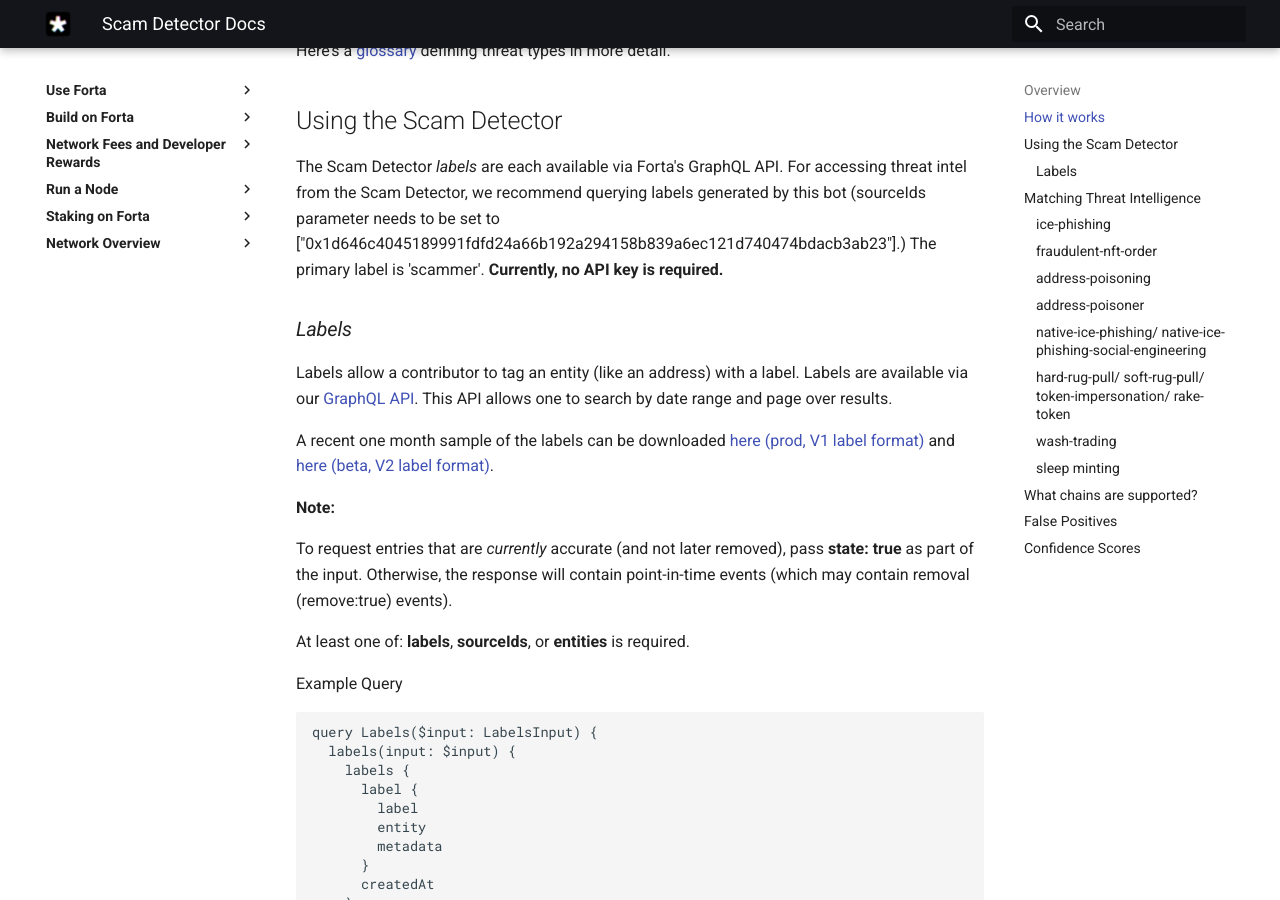
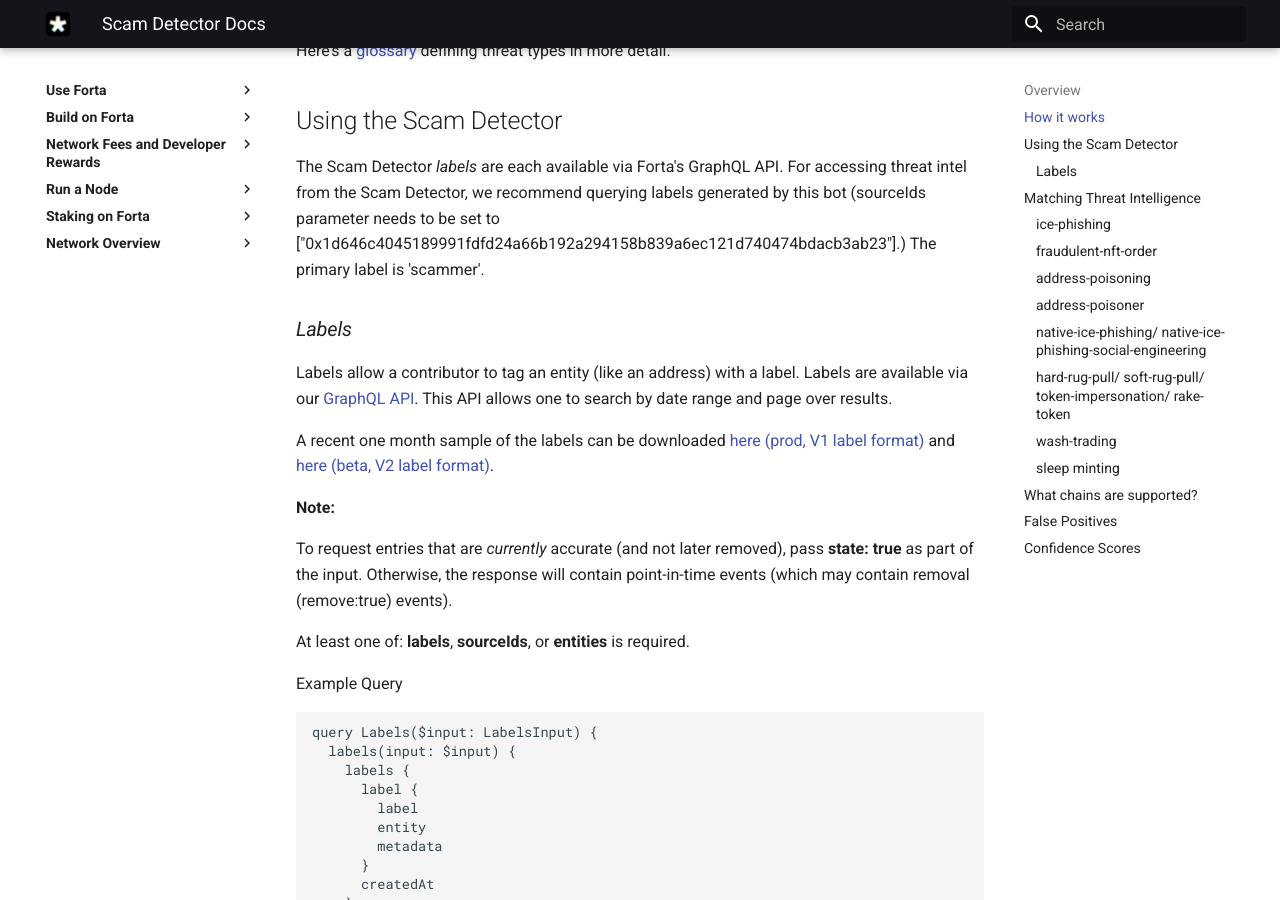
Before and after one commit to forta-network/docs, an MkDocs documentation site: the page built from docs/scam-detector-bot.md, in a window 1280 px wide and 900 px high, scrolled down 2165 px. Built offline with MkDocs 1.6.1 and Material for MkDocs 9.7.7, drawn with Linux system fonts in a browser that asks for light colours.

Commit message:
Address review comments

```diff
--- a/docs/scam-detector-bot.md
+++ b/docs/scam-detector-bot.md
@@ -49,7 +49,7 @@
 Here’s a [glossary](https://forta.org/attacks/) defining threat types in more detail.
 
 ## Using the Scam Detector
-The Scam Detector *labels* are each available via Forta's GraphQL API. For accessing threat intel from the Scam Detector, we recommend querying labels generated by this bot (sourceIds parameter needs to be set to ["0x1d646c4045189991fdfd24a66b192a294158b839a6ec121d740474bdacb3ab23"].) The primary label is 'scammer'.  **Currently, no API key is required.**
+The Scam Detector *labels* are each available via Forta's GraphQL API. For accessing threat intel from the Scam Detector, we recommend querying labels generated by this bot (sourceIds parameter needs to be set to ["0x1d646c4045189991fdfd24a66b192a294158b839a6ec121d740474bdacb3ab23"].) The primary label is 'scammer'.
 
 ### *Labels*
 Labels allow a contributor to tag an entity (like an address) with a label.  Labels are available via our [GraphQL API](https://docs.forta.network/en/latest/forta-api-reference/#query-labels). This API allows one to search by date range and page over results.
```
Also changed, not shown: docs/starter-kit-bot-details.md (+1 -1 lines).
